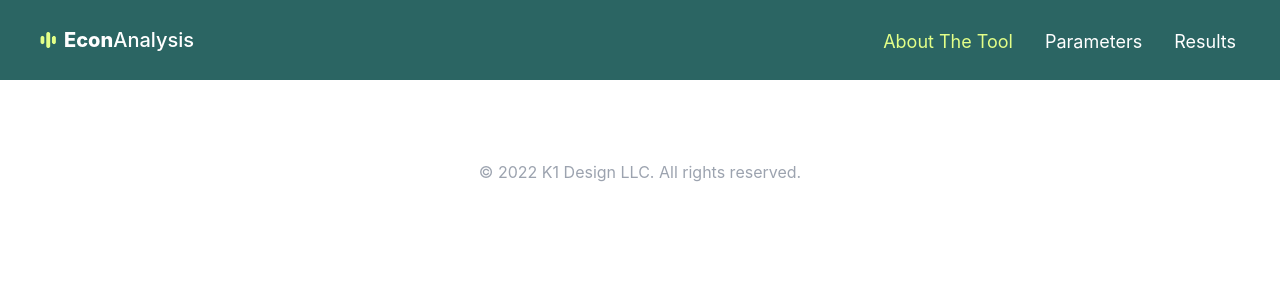
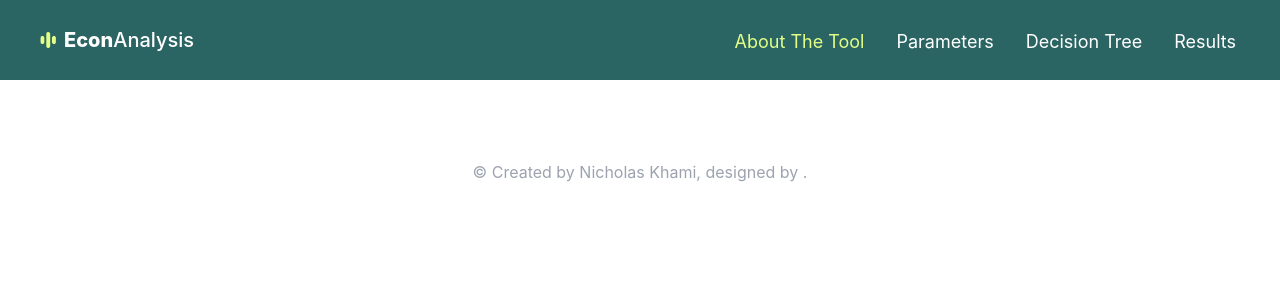
Before and after one commit to skeptrunedev/dell-med-e-consults, a Next.js app: page / in a window 1280 px wide. Shown: the top 300 px of the page. Built offline with nearby package versions, Linux system fonts and the light colour scheme.

Commit message:
error states and decision tree to navigation

```diff
--- a/components/app_shell/Footer.tsx
+++ b/components/app_shell/Footer.tsx
@@ -7,7 +7,7 @@ const  Footer: NextPage = () => {
     <footer className="bg-white">
       <div className="w-full mx-auto py-12 px-6">
         <div className="mt-8">
-          <p className="w-full text-center text-base text-gray-400">&copy; 2022 K1 Design LLC. All rights reserved.</p>
+          <p className="w-full text-center text-base text-gray-400">&copy; Created by <a href="https://nicholaskhami.site/">Nicholas Khami</a>, designed by .</p>
         </div>
       </div>
     </footer>
--- a/components/app_shell/Navbar.tsx
+++ b/components/app_shell/Navbar.tsx
@@ -18,9 +18,14 @@ const nav_items: NavItem[] = [
     key: 2
   },
   {
+    name: "Decision Tree",
+    link: "decision_tree",
+    key: 3
+  },
+  {
     name: "Results",
     link: "results",
-    key: 3
+    key: 4
   }
 ]
 
--- a/components/util/large-input.tsx
+++ b/components/util/large-input.tsx
@@ -18,7 +18,7 @@ const  LargeInput: NextPage<LargeInputProps> = ({label, placeholder, value, setV
           type="text"
           name={label}
           id={label + "Id"}
-          className="focus:border focus:outline-casal-300 w-full border px-3 py-2 border-casal-300 rounded-md text-casal-400 font-medium"
+          className={ "focus:border focus:outline-casal-300 w-full border px-3 py-2 rounded-md text-casal-400 font-medium" + (errored ? " border-red-500" : " border-casal-300") }
           placeholder={placeholder}
           disabled={disabled}
           value={value}
--- a/components/util/small-input.tsx
+++ b/components/util/small-input.tsx
@@ -13,7 +13,7 @@ const  SmallInput: NextPage<SmallInputProps> = ({placeholder, value, setValue, t
       <div className="mt-1">
         <input
           type="text"
-          className="focus:border focus:outline-casal-300 w-full border px-2 py-1 border-casal-300 rounded-md text-casal-400 font-medium"
+          className={ "focus:border focus:outline-casal-300 w-full border px-2 py-1 rounded-md text-casal-400 font-medium" + (errored ? " border-red-500" : " border-casal-300") }
           placeholder={placeholder}
           disabled={disabled}
           value={value}
--- a/pages/decision_tree/index.tsx
+++ b/pages/decision_tree/index.tsx
@@ -7,7 +7,7 @@ import Xarrow from "react-xarrows";
 const DecisionTree: NextPage = () => {
     return (
       <div suppressHydrationWarning={true}>
-        <Navbar { ...{ active_page: 'Parameters' } }/>
+        <Navbar { ...{ active_page: 'Decision Tree' } }/>
         <WelcomeHeading { ...{ active_page: 'DecisionTree' } }/>
         <div className="grid w-full space-y-16">
           <div className="grid justify-self-center grid-cols-1">
```
